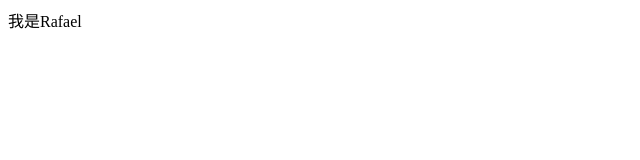
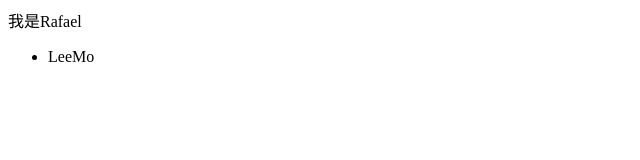
Before and after one commit to zarr12steven/2025-01-11-github-lab, a plain HTML site: page index.html in a window 1280 px wide. Shown: the full height of the page, 0-640 px from the left. Drawn offline with Linux system fonts and the light colour scheme.

Commit message:
新增成員

```diff
--- a/index.html
+++ b/index.html
@@ -4,6 +4,9 @@
     <meta name="viewport" content="width=device-width, initial-scale=1.0">
     <title>Document</title>
     <p>我是Rafael</p>
+    <ul>
+        <li>LeeMo</li>
+    </ul>
 </head>
 <body>
 
```
